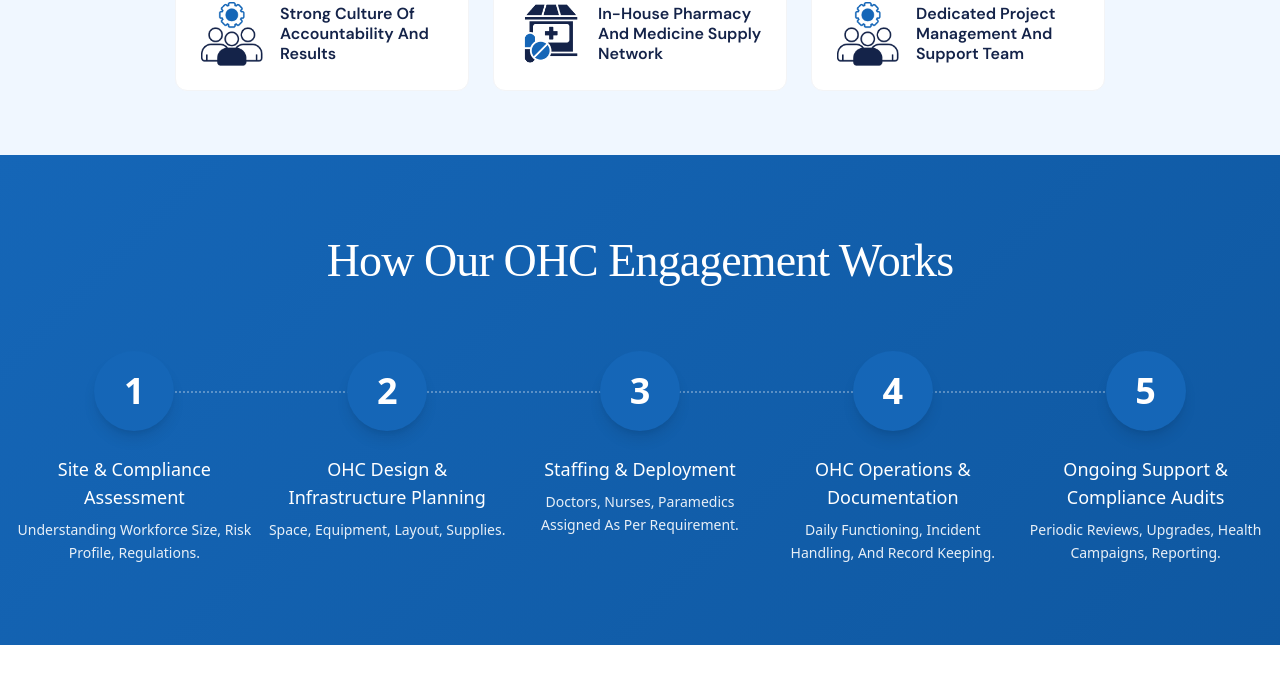
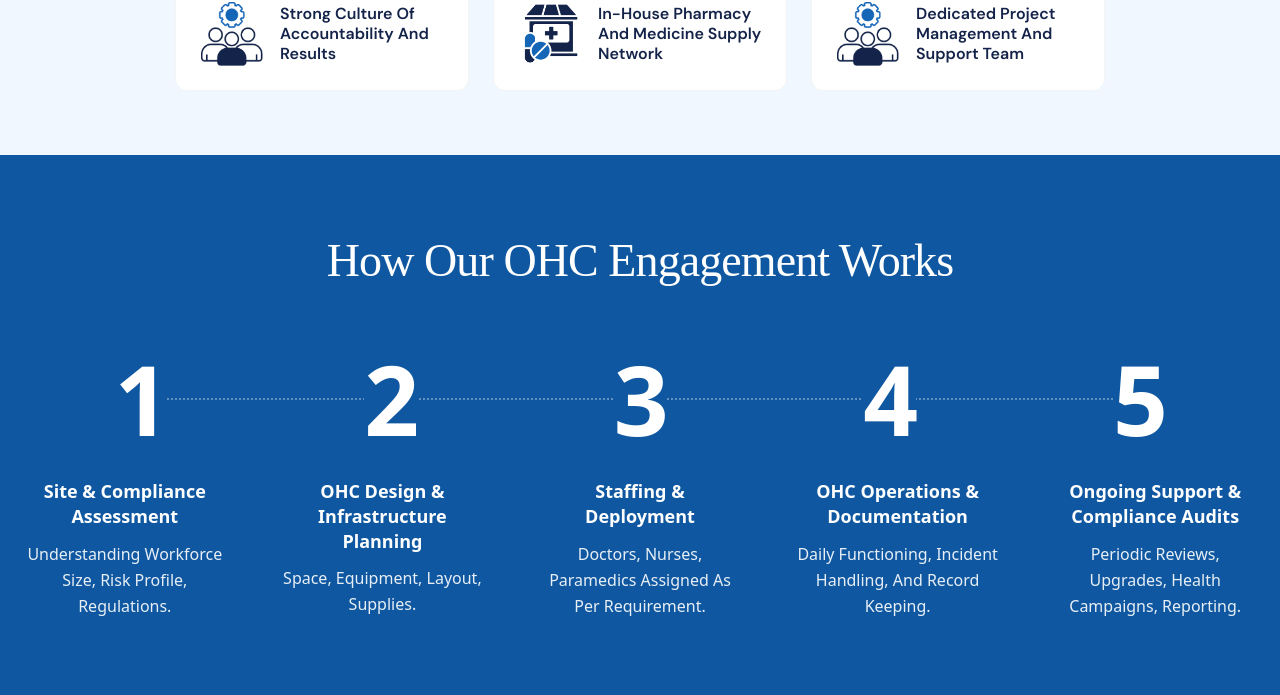
Before and after one commit to nitianbit/Atharv_website, a React (Vite) app: page /occupational-health-centres in a window 1280 px wide. Shown: the part 6349-7044 px from the top of the page. Built offline with nearby package versions, Linux system fonts and the light colour scheme; a web font is replaced by a local one.

Commit message:
count ui fixed

```diff
--- a/src/components/OccupationalHealthCentres/HowItWorksSection.tsx
+++ b/src/components/OccupationalHealthCentres/HowItWorksSection.tsx
@@ -30,25 +30,52 @@ const HowItWorksSection = () => {
     ];
 
     return (
-        <div className={`w-full py-12 md:py-20 px-4 ${styles.blueGradientBg}`}>
+        <div className={`w-full py-12 md:py-20 px-4 bg-[#0F58A1]`}>
             <div className="max-w-7xl mx-auto">
                 <h2 className={`${styles.headingSerif} ${styles.headingSerifMedium} text-center mb-16 text-white max-w-2xl mx-auto`}>
                     <span className="text-white">How Our OHC Engagement Works</span>
                 </h2>
 
-                <div className="relative">
-                    <div className="hidden lg:block absolute top-[40px] left-0 right-0 border-t-2 border-dotted border-white/30" style={{ width: 'calc(100% - 160px)', left: '80px', right: '80px' }}></div>
+                {/* Mobile/tablet: stacked for readability */}
+                <div className="lg:hidden space-y-10">
+                    {steps.map((step) => (
+                        <div key={step.number} className="text-center">
+                            <div className="text-white font-extrabold text-6xl leading-none tracking-tight">
+                                {step.number}
+                            </div>
+                            <h3 className="mt-4 text-white font-medium text-base">{step.title}</h3>
+                            <p className="mt-2 text-white/90 font-light text-sm leading-relaxed">{step.description}</p>
+                        </div>
+                    ))}
+                </div>
 
-                    <div className="flex flex-col lg:flex-row items-start lg:items-start justify-between gap-8 lg:gap-4">
-                        {steps.map((step, index) => (
-                            <div key={index} className="flex flex-col items-center text-center flex-1 relative z-10">
-                                <div className="w-20 h-20 rounded-full bg-[#1566B7] text-white flex items-center justify-center text-4xl font-bold mb-6 shadow-lg flex-shrink-0 mx-auto">
-                                    <span className="flex items-center justify-center w-full h-full leading-none">{step.number}</span>
+                {/* Desktop: big numbers + dotted connectors (stepper) like the reference UI */}
+                <div className="hidden lg:block">
+                    <div className="relative">
+                        {/* dotted connector line */}
+                        <div className="absolute left-32 right-32 top-1/2 -translate-y-1/2 border-t-2 border-dotted border-white/35 " />
+                        {/* numbers */}
+                        <div className="grid grid-cols-5 items-center relative z-10">
+                            {steps.map((step) => (
+                                <div key={step.number} className="flex justify-center">
+                                    <div className="text-white font-extrabold text-7xl xl:text-8xl leading-none tracking-tight bg-[#0F58A1]">
+                                        {step.number}
+                                    </div>
                                 </div>
-                                <div className="flex items-start justify-center mb-2">
-                                    <h3 className="text-white font-medium text-base lg:text-lg">{step.title}</h3>
-                                </div>
-                                <p className="text-white/90 font-light text-xs lg:text-sm leading-relaxed">{step.description}</p>
+                            ))}
+                        </div>
+                    </div>
+
+                    {/* text */}
+                    <div className="mt-8 grid grid-cols-5 gap-x-10">
+                        {steps.map((step) => (
+                            <div key={step.number} className="text-center px-2">
+                                <h3 className="text-white font-semibold text-lg leading-snug">
+                                    {step.title}
+                                </h3>
+                                <p className="mt-3 text-white/90 font-light text-base leading-relaxed max-w-[18rem] mx-auto">
+                                    {step.description}
+                                </p>
                             </div>
                         ))}
                     </div>
```
